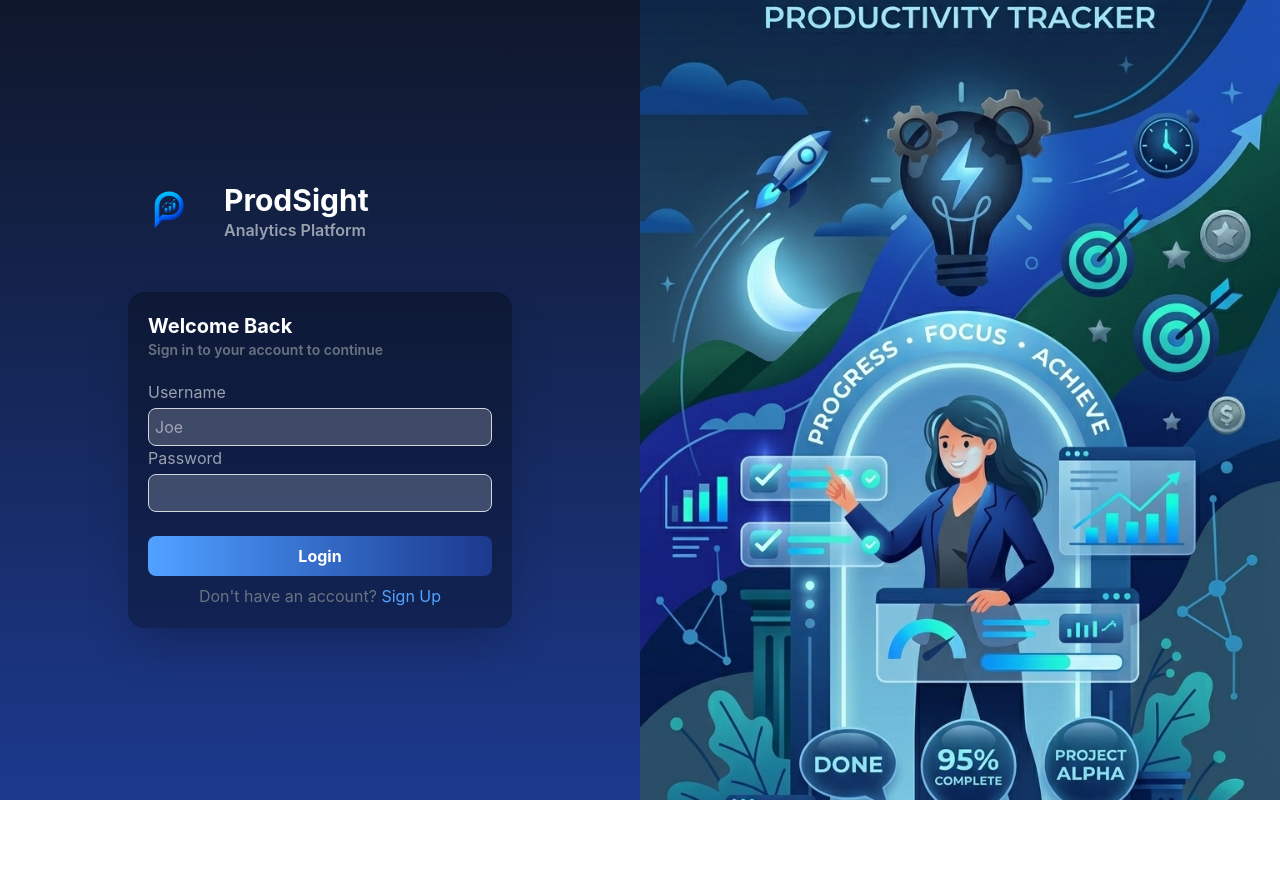
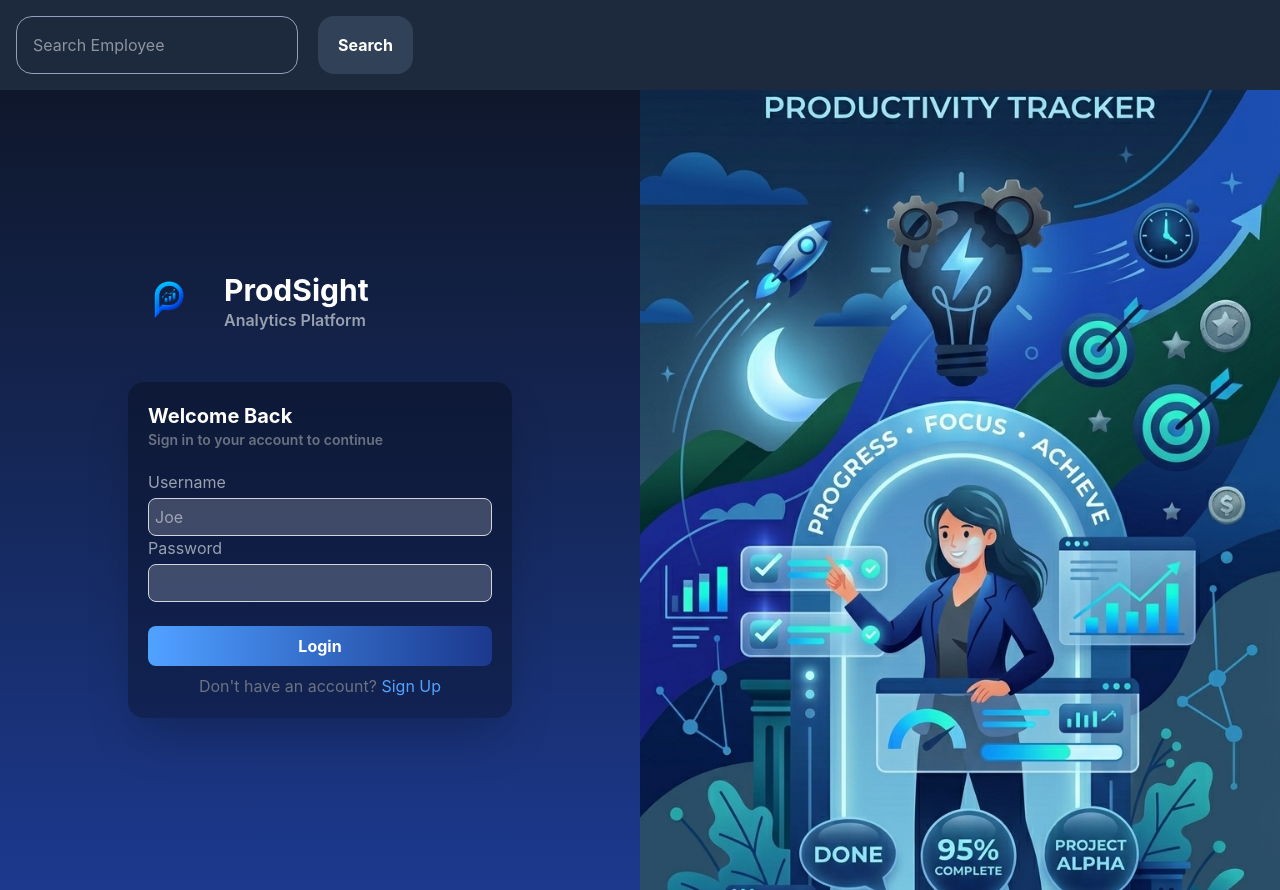
Before and after one commit to kalanaashen/ProdSight_UI, a React app in the folder frontend/: page / in a window 1280 px wide. Before the commit the page ends 800 px from the top, so only its background shows below. Built offline with nearby package versions, Linux system fonts and the light colour scheme; the HTML template or start-up script is replaced by a standard one.

Commit message:
add header

```diff
--- a/frontend/src/App.jsx
+++ b/frontend/src/App.jsx
@@ -5,19 +5,22 @@ import { ActivityPage } from "./pages/ActivityPage";
 import { EmployeePage } from "./pages/EmployeePage";
 import { WebUsagePage } from "./pages/WebUsagePage";
 import { AppUsagePage } from "./pages/AppUsagePage";
+import { AdminLayout } from "./layouts/AdminLayout";
 
 function App() {
   return (
     <BrowserRouter>
       <Routes>
-        <Route index element={<LoginPage />} />
         <Route path="/login" element={<LoginPage />} />
         <Route path="/register" element={<RegisterPage />} />
-        <Route path="/activity" element={<ActivityPage />} />
-        <Route path="/employee" element={<EmployeePage />} />
-        <Route path="/web" element={<WebUsagePage />} />
+        <Route path="/" element={<AdminLayout />}>
+          <Route index element={<LoginPage />} />
+          <Route path="activity" element={<ActivityPage />} />
+          <Route path="employee" element={<EmployeePage />} />
+          <Route path="web" element={<WebUsagePage />} />
+           <Route path="app" element={<AppUsagePage />} />
+        </Route>
 
-        <Route path="/app" element={<AppUsagePage/>}/>
         {/* <Route path="*" element={<Navigate to="/" replace />} /> */}
       </Routes>
     </BrowserRouter>
--- /dev/null
+++ b/frontend/src/components/Header.jsx
@@ -0,0 +1,18 @@
+import React from "react";
+
+export const Header = () => {
+  return (
+    <div className="bg-slate-800 w-full p-4">
+      <div className="flex flex-row justify-baseline gap-5">
+        <input
+          type="text"
+          placeholder="Search Employee"
+          className=" border border-slate-400 outline-none hover:ring hover:ring-blue-400 rounded-2xl text-white p-4"
+        />
+        <button className="bg-slate-700 text-white font-bold hover:bg-slate-600 hover:scale-105 rounded-2xl py-1 px-5">
+          Search
+        </button>
+      </div>
+    </div>
+  );
+};
--- a/frontend/src/layouts/AdminLayout.jsx
+++ b/frontend/src/layouts/AdminLayout.jsx
@@ -1 +1,18 @@
 import { Outlet } from "react-router";
+
+import { Header } from "../components/Header";
+import React from "react";
+
+export const AdminLayout = () => {
+  return (
+    <div>
+      <div>
+        <Header />
+      </div>
+
+      <div>
+        <Outlet />
+      </div>
+    </div>
+  );
+};
```
